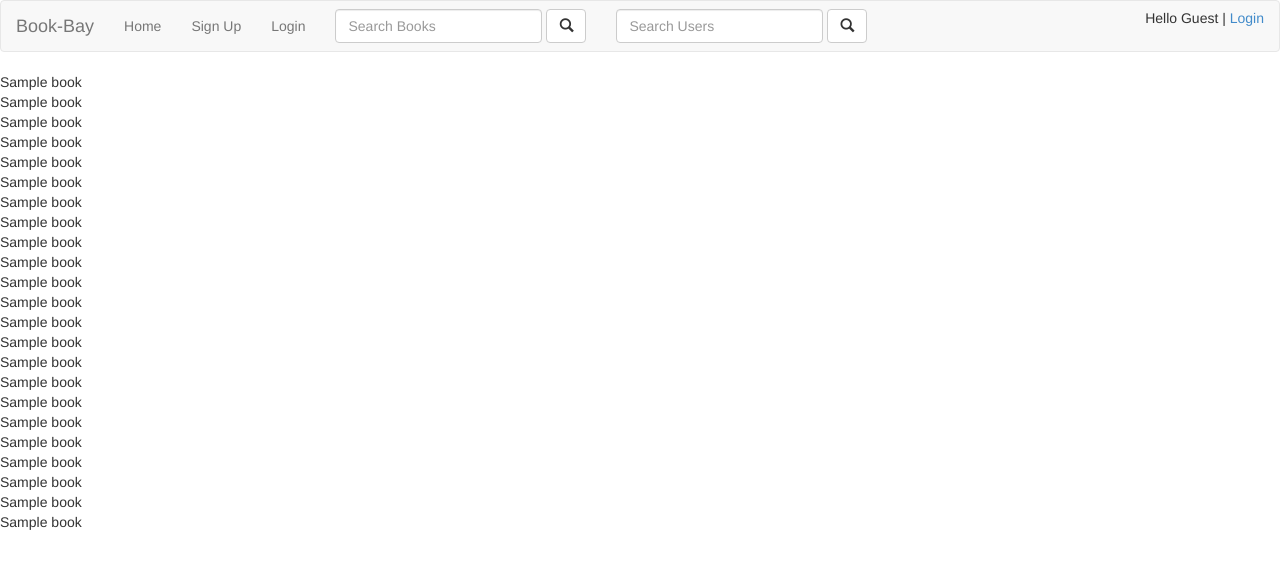
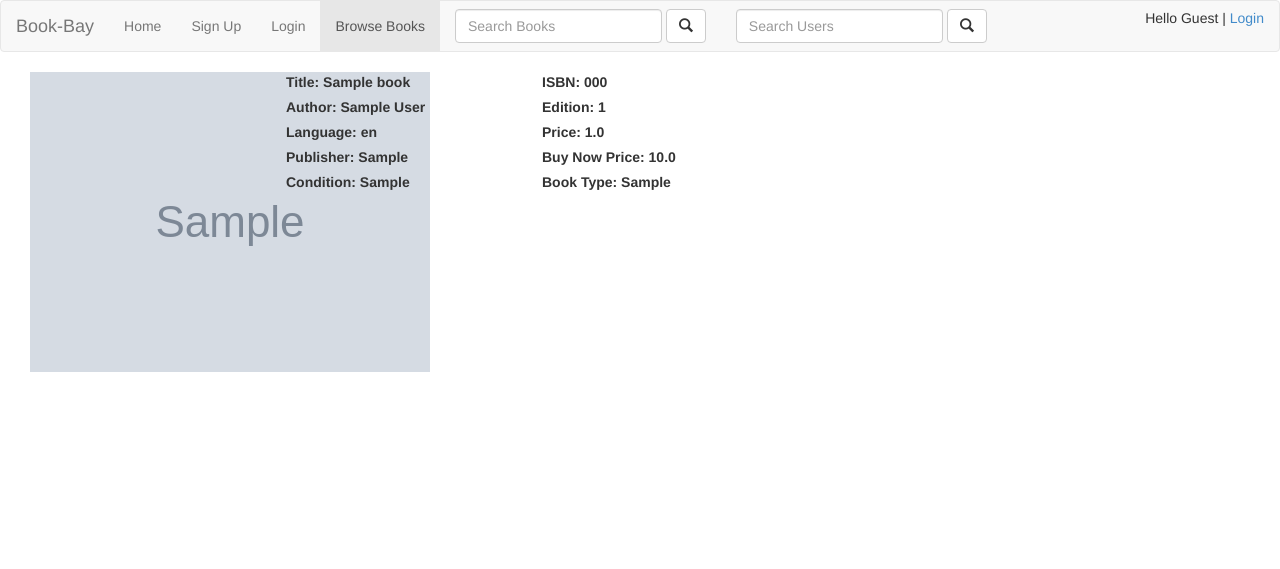
Before and after one commit to shiflonium/BookBay, a Flask app: page /browse in a window 1280 px wide. Shown: the top 569 px of the page. Run offline with Flask 2, Linux system fonts and the light colour scheme; tables that the repository leaves empty hold one stand-in row (values such as "Sample post"); grey boxes marked "Sample" are stand-in pictures; some libraries are stand-ins or nearby versions.

Commit message:
Added browse books page

```diff
--- a/app/__init__.py
+++ b/app/__init__.py
@@ -7,7 +7,7 @@ from flask.ext.login import LoginManager
 
 ALLOWED_EXTENSIONS = set(['png', 'jpg', 'jpeg'])
 
-UPLOAD_FOLDER = os.getcwd() + '/userImages'
+UPLOAD_FOLDER = os.getcwd() + '/app/static/userImages'
 
 app = Flask(__name__)
 app.config['UPLOAD_FOLDER'] = UPLOAD_FOLDER
--- a/app/models.py
+++ b/app/models.py
@@ -187,7 +187,7 @@ class Book(db.Model):
     def get_saleDuration(self):
         return self.saleDuration
 
-    def get_publish(self):
+    def get_publisher(self):
         return self.publisher
 
     def get_numOfPages(self):
--- a/app/templates/base.html
+++ b/app/templates/base.html
@@ -44,7 +44,10 @@
 	      <li id="signup"><a href="{{ url_for('signup') }}">Sign Up</a></li>
 	      <li id="login"><a href="{{ url_for('login') }}">Login</a></li>
 
+
 	      {% endif %}
+
+	      <li id="browseBooks"> <a href="{{ url_for('browse')}}">Browse Books </a> </li>
 
 
 	      <form class="navbar-form navbar-left" role="search" name="bookSearchForm">
@@ -91,10 +94,13 @@
 			 	$('#login').addClass('active');
 
 			 if(pathName=='/profile')
-			 	$('#ptofile').addClass('active');
+			 	$('#profile').addClass('active');
 
 			 if(pathName=='/sell')
 			 	$('#sellBooks').addClass('active');
+
+			 if (pathName =='/browse')
+			 	$('#browseBooks	').addClass('active');
 
 	});
 
--- a/app/templates/browse.html
+++ b/app/templates/browse.html
@@ -2,15 +2,70 @@
 
 {% block content %}
 
+<style>
+.images
+{
+	max-height: 20%;
+}
+.outer
+{
+	position: relative;
+	float: left;
+	width: 20%;
+	display: inline-block;
+	clear: both;
+	margin-left: 30px;
+	margin-bottom: 30px;
 
-<div>
+
+}
+
+.inner
+{
+	display: inline-block;
+	position: relative;
+	float: left;
+	width: 20%;
+}
+
+
+.inner2
+{
+	display: inline-block;
+	position: relative;
+	float: left;
+	width: 20%;
+}
+</style>
+
+
 	{% for i in obj %}
-	{% for col in i.columns() %}
-	{{ i.get_title() }}<br>
-	{% endfor %}
+	<div class="outer">
+
+		<img class = "images" src= "{{ url_for('static',filename='userImages/'+i.get_image_name()) }}" alt="TEST">
+
+	</div>
+
+	<div class="inner">
+		<label> Title: {{ i.get_title() }} </label><br>
+		<label> Author: {{ i.get_author() }} </label><br>
+		<label> Language: {{ i.get_language() }}</label><br>
+		<label> Publisher: {{ i.get_publisher() }} </label><br>
+		<label> Condition: {{ i.get_condition() }}</label><br>
+	</div>
+
+	<div class="inner2">
+		<label> ISBN: {{i.get_isbn()}} </label><br>
+		<label> Edition: {{i.get_edition() }}</label><br>
+		<label> Price: {{ i.get_starting_bid()}} </label><br>
+		{% if i.get_buyable() == True %}
+			<label> Buy Now Price: {{i.get_buyout_price() }}</label> <br>
+		{% endif %}
+		<label> Book Type: {{ i.get_booktype() }}</label><br>
+	</div>
 	{% endfor %}
 
-</div>
+
 
 
 
--- a/app/templates/sell.html
+++ b/app/templates/sell.html
@@ -80,12 +80,6 @@ input {
 
 
 
-
-		<label>Image:</label>
-		<input type="file" name="bookImage"><br><br>
-
-
-
 		{{form.submit}}
 
 
--- a/app/templates/success.html
+++ b/app/templates/success.html
@@ -7,7 +7,7 @@
 	</head>
 	<body>
 		<h1 align="center">Your book has been posted for sale</h1>
-		<h2  align="center"> You will be redirected in <span id='timer'>4z </span> seconds</h2>
+		<h2  align="center"> You will be redirected in <span id='timer'> 4 </span> seconds</h2>
 		<h3 align="center">click <a href="{{url_for('home')}}">here</a> if nothing happens</h3>
 	</body>
 
--- a/app/views.py
+++ b/app/views.py
@@ -102,10 +102,7 @@ def profile():
     #return 'this is the profile page, if you can see this, you are logged in'
     form1 = ChangePassword()
     form2 = ChangePersonalDetails()
-    if g.user.is_authenticated():
-        return render_template('profile.html', form1=form1, form2=form2)
-    else:
-        return "Page is available to registered users only<br> Please click the back button."
+    return render_template('profile.html', form1=form1, form2=form2)
 
 
 @app.route('/changePassword', methods = ['POST'])
@@ -180,10 +177,15 @@ def sell():
 
         tempBool = 0
 
+
+
         filename = ''.join(random.choice(string.ascii_letters+string.digits) for x in range(20))
         file = request.files['bookImage']
         file.filename = filename+".jpg"
         print file.filename
+
+
+
         if file and allowed_file(file.filename):
             #UPLOAD FILE
             filename = secure_filename(file.filename)
@@ -211,13 +213,20 @@ def sell():
             b.information = request.form['information']
 
             tempBool=0
-            if (request.form['buyable'] == 'y'):
+
+
+
+            if (form.data.get('buyable') == 'True'):
                 tempBool = 1;
             else:
                 tempBool = 0;
 
             b.buyable = tempBool
-            b.buyout_price = float(request.form['buynowPrice'])
+
+            if (tempBool == 1):
+                b.buyout_price = float(request.form['buynowPrice'])
+
+
             b.image_name = filename
 
             b.current_bid=float(0)
@@ -225,6 +234,7 @@ def sell():
             b.biddable= 1
 
             b.starting_bid=float(request.form['price'])
+
             b.owner_id=int(userid)
             db.session.add(b)
             db.session.commit()
```
Also changed, not shown: app/forms.py (+10 -2 lines), userImages/BRg26LF22iDWBaQfNxra.jpg (added), userImages/xPIE8xWOgc3XSQTL0Dvv.jpg (added), 1 other file.
